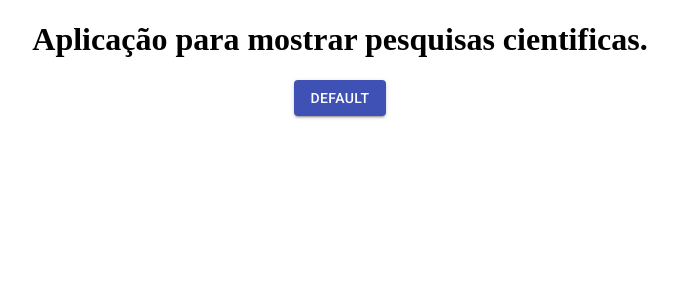
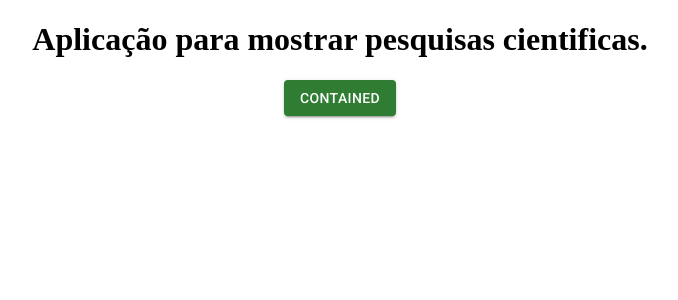
Before and after one commit to MatheusBurthon91/core-science-search-api, a React (Create React App) app in the folder frontend/: page / in a window 1280 px wide. Shown: the top 300 px of the page, without its empty margins (300-978 px from the left). Built offline with nearby package versions, Linux system fonts and the light colour scheme.

Commit message:
refactor: :white_check_mark: atualização da lib Material UI para uma mais atual.
A lib Material UI foi atualizada para uma mais atual para que não haja possiveis problemas e além disso feito uma pequena refatoração no app para testagem da lib Material UI.

```diff
--- a/frontend/public/index.html
+++ b/frontend/public/index.html
@@ -16,6 +16,7 @@
     -->
     <link rel="manifest" href="%PUBLIC_URL%/manifest.json" />
     <link rel="stylesheet" href="https://fonts.googleapis.com/css?family=Roboto:300,400,500,700&display=swap" />
+    <link rel="stylesheet" href="https://fonts.googleapis.com/icon?family=Material+Icons"/>
     <!--
       Notice the use of %PUBLIC_URL% in the tags above.
       It will be replaced with the URL of the `public` folder during the build.
--- a/frontend/src/App.js
+++ b/frontend/src/App.js
@@ -1,7 +1,6 @@
 import React from 'react';
+import Button from '@mui/material/Button';
 import './App.css';
-import Button from '@material-ui/core/Button';
-
 
 function App() {
   return (
@@ -9,10 +8,10 @@ function App() {
       <h1>Aplicação para mostrar pesquisas cientificas.</h1>
       <Button
         variant="contained"
-        color="primary"
-        onClick={() => console.log('montando o setup inicial')}
+        color="success"
+        onClick={() => console.log('versão do material UI atualizada.')}
       >
-          Default
+        Contained
       </Button>
     </div>
   );
```
Also changed, not shown: frontend/package.json (+6 -2 lines), 1 other file (tests, documents, lock files or other folders).
